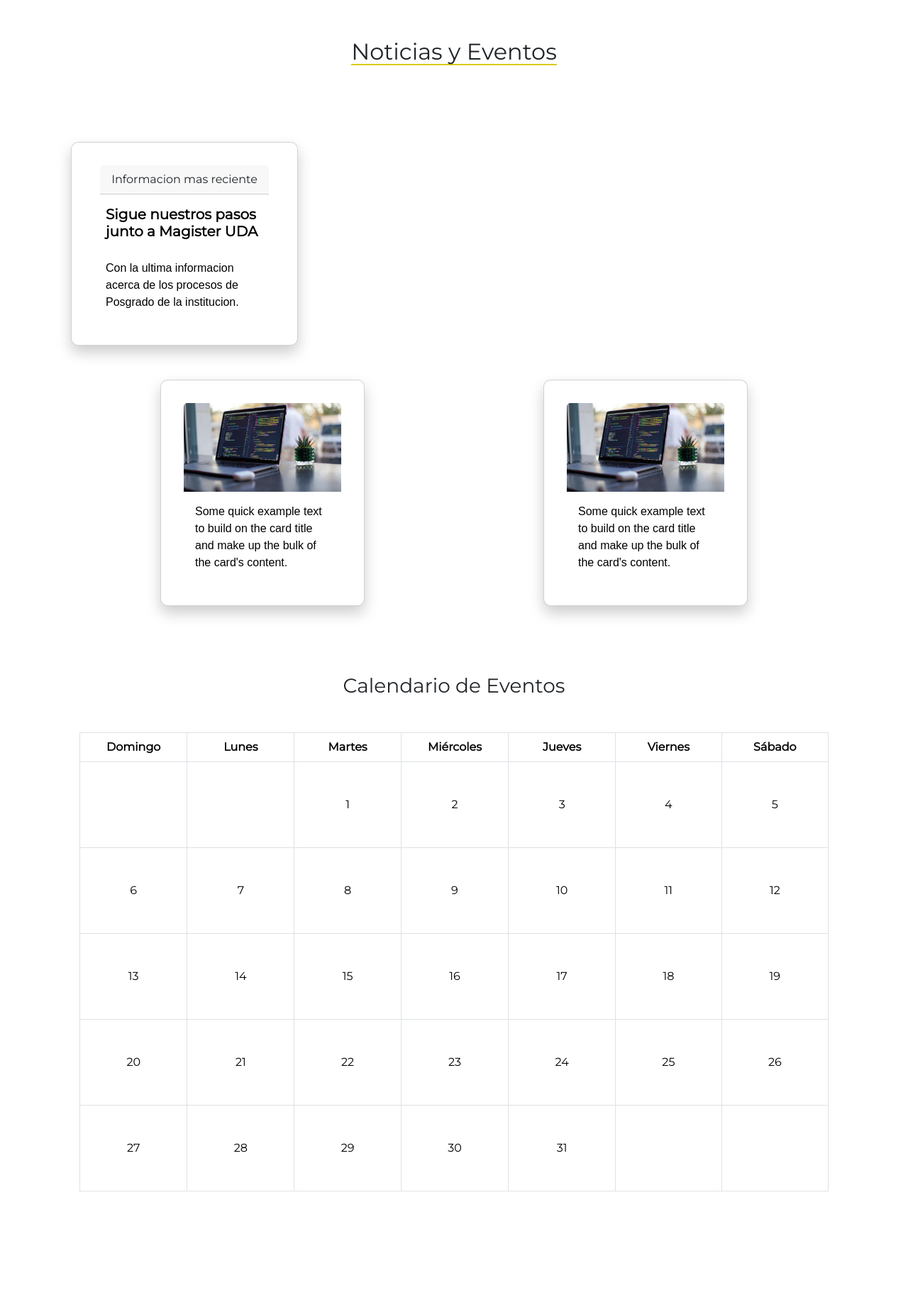
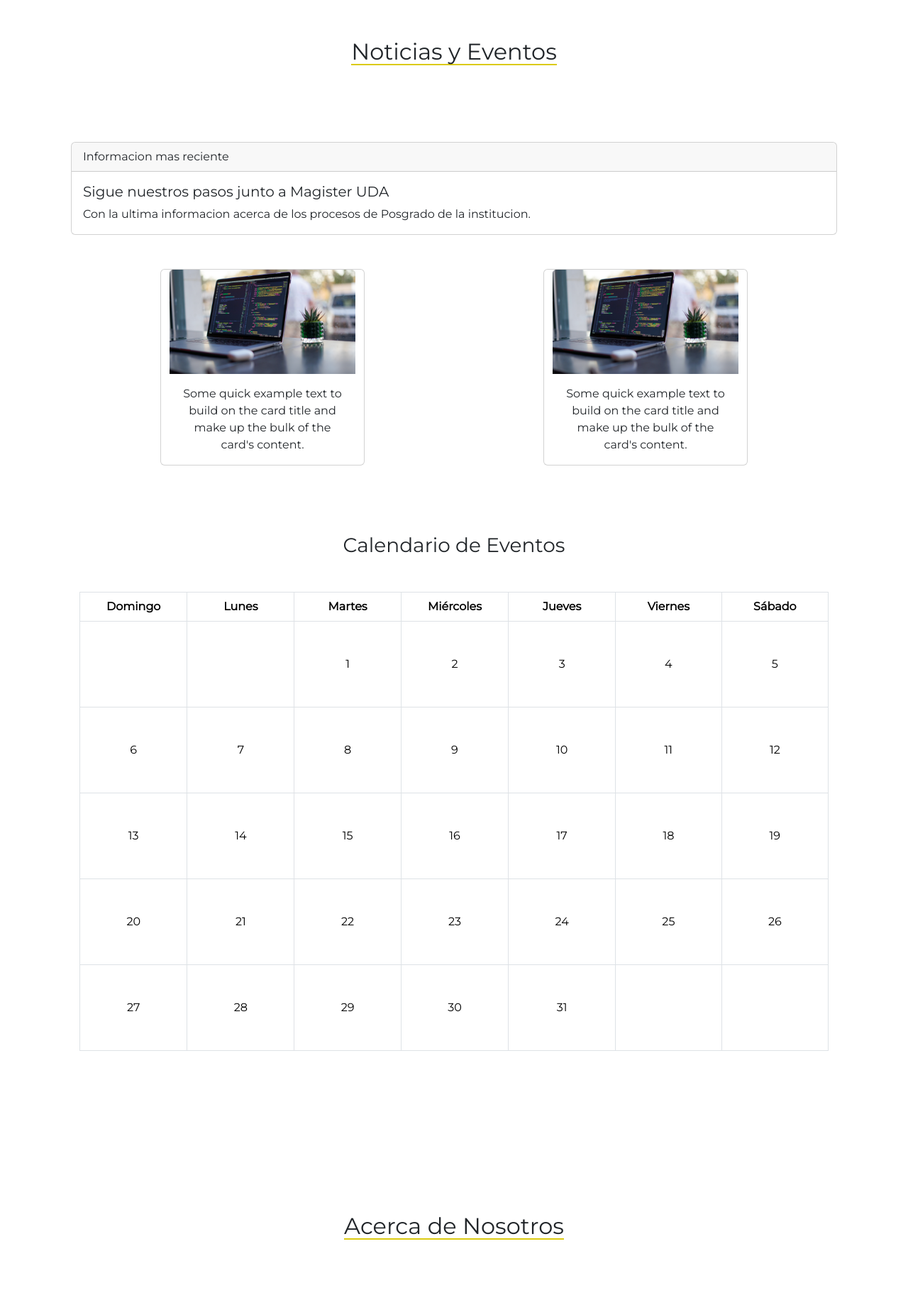
Before and after one commit to Kitofeh/pagMagister, a PHP site: page / in a window 1280 px wide; the page is wider, and only the part inside the window is pictured. Shown: the part 1608-3440 px from the top of that part at 71% size. Run offline with PHP 8.4, Linux system fonts and the light colour scheme; some libraries are stand-ins or nearby versions.

Commit message:
Se arreglan errores de compatibilidad entre versiones

```diff
--- a/index.php
+++ b/index.php
@@ -28,8 +28,8 @@
                     <li class="px-2"><a href="#PlanDeEstudios" style="text-shadow: 2px 2px 4px rgba(0, 0, 0, 1);">Plan de estudios</a></li>
                     <li class="px-2"><a href="#Experiencias" style="text-shadow: 2px 2px 4px rgba(0, 0, 0, 1);">Experiencias</a></li>
                     <li class="px-2"><a href="#Recursos" style="text-shadow: 2px 2px 4px rgba(0, 0, 0, 1);">Recursos</a></li>
-                    <li class="px-2"><a href="#Contacto" style="text-shadow: 2px 2px 4px rgba(0, 0, 0, 1);">Contacto</a></li>
-                    <li class="px-2"><a href="#PreguntasFrecuentes" style="text-shadow: 2px 2px 4px rgba(0, 0, 0, 1);">Preguntas Frecuentes</a></li>
+                    <li class="px-2"><a href="#Contacto" style="text-shadow: 2px 2px 4px rgba(0, 0, 0, 1);">Contactos y Preguntas Frecuentes</a></li>
+
                 </ul>
             </nav>
         </section>
@@ -189,7 +189,7 @@
 
         <section id="AcercaDelPosgrado" class="section-margin my-5" style="height:700px;"><!--2. Acerca del Posgrado-->
             <div class="d-flex justify-content-center align-items-center bg-white w-100" style="height: 150px;">
-                <h2 style="box-shadow: inset 0 -2px 0 #dbca11">Acerca del Posgrado</h2>
+                <h2 style="box-shadow: inset 0 -2px 0 #dbca11">Acerca de Nosotros</h2>
             </div>
             <div class="container my-5">
                 <div class="row">
@@ -251,7 +251,7 @@
 
         <section id="Academicos" class="section-margin"><!--2.1 Academicos-->
             <div class="d-flex justify-content-center align-items-center bg-white w-100" style="height: 150px;">
-                <h2 style="box-shadow: inset 0 -2px 0 #dbca11">Equipo de Academicos</h2>
+                <h2 style="box-shadow: inset 0 -2px 0 #dbca11">Academicos</h2>
             </div>
             <div class="container">
                 <div class="row mb-5">
@@ -612,7 +612,7 @@
             </div>
         </section>
 
-  <section id="AdmisionYRequisitos" class="section-margin my-5"><!--Admision-->
+  <section id="AdmisionYRequisitos" class="section-margin my-5"><!--2.3Admision-->
               <div class="container my-5">
                   <div class="d-flex justify-content-center align-items-center bg-white w-100 mb-3" style="height: 150px;">
                       <h2 style="box-shadow: inset 0 -2px 0 #dbca11">Admision y Requisitos</h2>
@@ -652,14 +652,12 @@
 
 
         <section id="PlanDeEstudios" class="section-margin"><!--4. Plan de Estudios-->
-            <div class="container text-center">
-                <h2>
-                    <span style="box-shadow: inset 0 -2px 0 #dbca11"> ESTUDIOS</span>
-                </h2>
+        <div style="display: flex; justify-content: center; align-items: center; background-color: white; width: 100%; height: 150px;">
+                <h2 style="box-shadow: inset 0 -2px 0 #dbca11">Estudios</h2>
         </div>
-            <div class="layout">
+            <div class="layout mt-5 mb-5">
                 <div class="container">
-                    <div class="col-md-6 col-sm-6 col-xs-12 customized-text wow fadeInDown" >
+                    <div class="col-md-10 customized-text wow fadeInDown " >
 
                         <h2>Grado</h2>
                         <p>Magíster en Informática y Ciencias de la Computación
@@ -673,10 +671,8 @@
                     </div>
                 </div>
                 <div class="col-md-6 col-sm-6 col-xs-12 custom-sec-img wow fadeInDown" >
-                    <!--<div class="featuredImg">
-                        <img src="images/malla.png" alt="">
-                    </div>-->
-                    <table class="table ">
+
+                    <table class="table mx-5">
                     <thead >
                         <tr >
                         <th scope="col">1° semestre <br>9/9</th>
@@ -728,7 +724,7 @@
                     </div>
                 </div>
                 <div class="col">
-                    <div class="duracion">
+                    <div class="duracion d-flex justify-content-center">
                         <div class="col-md-6 col-sm-6 col-xs-12 customized-text wow fadeInDown">
                                     <h2>Duración</h2>
                                     <p>4 Semestres
@@ -925,54 +921,48 @@
         </section>
 
         <section id="Experiencias" class="section-margin"><!--6. Experiencias estudiantiles-->
-                <div class="container text-center" id="experi">
-                    <h2>
-                    <span style="box-shadow: inset 0 -2px 0 #dbca11"> EXPERIENCIAS</span>
-                    </h2>
+        <div style="display: flex; justify-content: center; align-items: center; background-color: white; width: 100%; height: 150px;">
+                <h2 style="box-shadow: inset 0 -2px 0 #dbca11">Experiencias estudiantiles</h2>
         </div>
     <article>
         <div class="container text-center">
+            <div class="row " id="custom-cards">
 
-                            <div class="row " id="cards">
                 <div class="col">
-                                    <div class="card">
-                                        <img src="profesores\Andres.jpg" class="card-img-top" style="width: 220px; " alt="">
-                                        <div class="card-body">
-                                        <h5 class="card-title">Andrés Alfaro</h5>
-                                        <em class="card-text">
+                    <div class="custom-card d-flex flex-column">
+                        <img src="profesores\Andres.jpg" class="custom-card-img-top" style="width: 220px;" alt="">
+                        <div class="custom-card-body">
+                            <h5 class="custom-card-title">Andrés Alfaro</h5>
+                            <em class="custom-card-text">
                                 Este programa me equipó con habilidades sólidas en Gestión de Tecnologías de Información.
                                 La conexión teoría-práctica es evidente, y la capacidad de asesorar en computación es invaluable.
                                 Es fundamental para mi éxito profesional.
                             </em>
-                                        <p class="card-text" id="small">Graduado</p>
+                            <p class="custom-card-text" id="custom-small">Graduado</p>
                         </div>
                     </div>
                 </div>
                 <div class="col">
-                                <div class="card">
-                                    <img src="profesores\incognito.png" class="card-img-top" alt="...">
-                                    <div class="card-body">
-                                        <h5 class="card-title">Jacqueline Manríquez</h5>
-                                        <em class="card-text">
-                                        El magíster en Inteligencia de Máquinas fue desafiante pero
-                                        gratificante. Ahora, como graduada, me siento preparada para liderar proyectos de
-                                        investigación gracias a la sólida base construida en este programa.
+                    <div class="custom-card d-flex flex-column">
+                        <img src="profesores\incognito.png" class="custom-card-img-top" alt="...">
+                        <div class="custom-card-body">
+                            <h5 class="custom-card-title">Jacqueline Manríquez</h5>
+                            <em class="custom-card-text">
+                                El magíster en Inteligencia de Máquinas fue desafiante pero gratificante. Ahora, como graduada, me siento preparada para liderar proyectos de investigación gracias a la sólida base construida en este programa.
                             </em>
-                                        <p class="card-text" id="small">Graduada</p>
+                            <p class="custom-card-text" id="custom-small">Graduada</p>
                         </div>
                     </div>
                 </div>
                 <div class="col">
-                                <div class="card">
-                                    <img src="profesores\incognito.png" class="card-img-top" alt="...">
-                                    <div class="card-body">
-                                        <h5 class="card-title">Jorge Rojas</h5>
-                                        <em class="card-text">
-                                            Este magíster ha sido un viaje inspirador.
-                                            La línea de Ingeniería de Software y la metodología de investigación práctica me han moldeado como profesional.
-                                            Ahora, como graduado, me siento capacitado para liderar proyectos con una perspectiva integral.
+                    <div class="custom-card d-flex flex-column">
+                        <img src="profesores\incognito.png" class="custom-card-img-top" alt="...">
+                        <div class="custom-card-body">
+                            <h5 class="custom-card-title">Jorge Rojas</h5>
+                            <em class="custom-card-text">
+                                Este magíster ha sido un viaje inspirador. La línea de Ingeniería de Software y la metodología de investigación práctica me han moldeado como profesional. Ahora, como graduado, me siento capacitado para liderar proyectos con una perspectiva integral.
                             </em>
-                                        <p class="card-text" id="small">Graduado</p>
+                            <p class="custom-card-text" id="custom-small">Graduado</p>
                         </div>
                     </div>
                 </div>
@@ -980,11 +970,11 @@
         </div>
     </article>
 </section>
+
+
         <section id="Recursos" class="section-margin"><!--7. Recursos academicos-->
-            <div class="container text-center" style="padding: bottom 30px;">
-                <h2>
-                    <span style="box-shadow: inset 0 -2px 0 #dbca11">RECURSOS</span>
-                </h2>
+        <div style="display: flex; justify-content: center; align-items: center; background-color: white; width: 100%; height: 150px;">
+                <h2 style="box-shadow: inset 0 -2px 0 #dbca11">Recursos Académicos</h2>
         </div>
             <div class="container">
                 <div class="container text-center">
@@ -1128,7 +1118,7 @@
                 </div>
             </div>
         </section>
-        <section  id="Contactos" class="container-fluid"><!--8. Formulario de Contacto y FAQ-->
+        <section  id="Contacto" class="container-fluid"><!--8. Formulario de Contacto y FAQ-->
         <div style="display: flex; justify-content: center; align-items: center; background-color: white; width: 100%; height: 150px;">
                 <h2 style="box-shadow: inset 0 -2px 0 #dbca11">Contacto y FAQ</h2>
         </div>
--- a/style.css
+++ b/style.css
@@ -111,27 +111,27 @@
   box-shadow: inset 0 -2px 0 #dbca11;
 }
 /*Card de experiencias*/
-#cards .card:hover {
+
+#custom-cards .custom-card:hover {
   transform: scale(1.1, 1.1);
 }
-#cards:hover > .card:not(:hover) {
+#custom-cards:hover > .custom-card:not(:hover) {
   filter: blur(10px);
   transform: scale(0.9, 0.9);
 }
-.card-text {
+.custom-card-text {
   margin-bottom: 10px;
-
   text-align: left;
   font-size: 16px;
   font-family: Arial, Helvetica, sans-serif;
   color: black;
 }
-#small {
+#custom-small {
   font-size: 16px;
   font-family: Arial, Helvetica, sans-serif;
   color: #364c59;
 }
-.card {
+.custom-card {
   position: relative;
   display: flex;
   align-items: center;
@@ -143,7 +143,7 @@
   border-radius: 10px;
   transition: all 0.5s cubic-bezier(0.23, 1, 0.32, 1);
 }
-.card-body {
+.custom-card-body {
   display: flex;
   flex-direction: column;
   align-items: flex-start;
@@ -151,14 +151,14 @@
   color: black;
   transition: all 0.5s cubic-bezier(0.23, 1, 0.32, 1);
 }
-.card-body .card-title {
+.custom-card-body .custom-card-title {
   font-weight: 700;
   font-size: 20px;
 }
-.card-body .card-text {
+.custom-card-body .custom-card-text {
   line-height: 1.5;
 }
-.card::before {
+.custom-card::before {
   content: "";
   position: absolute;
   left: 0;
@@ -168,7 +168,7 @@
   z-index: -1;
   transition: all 0.1s cubic-bezier(0.23, 1, 0.32, 1);
 }
-.card::after {
+.custom-card::after {
   content: "";
   z-index: -1;
   position: absolute;
```
Also changed, not shown: other parts of style.css (+20 -21 lines). Lines whose indentation alone changed are shown as unchanged.
